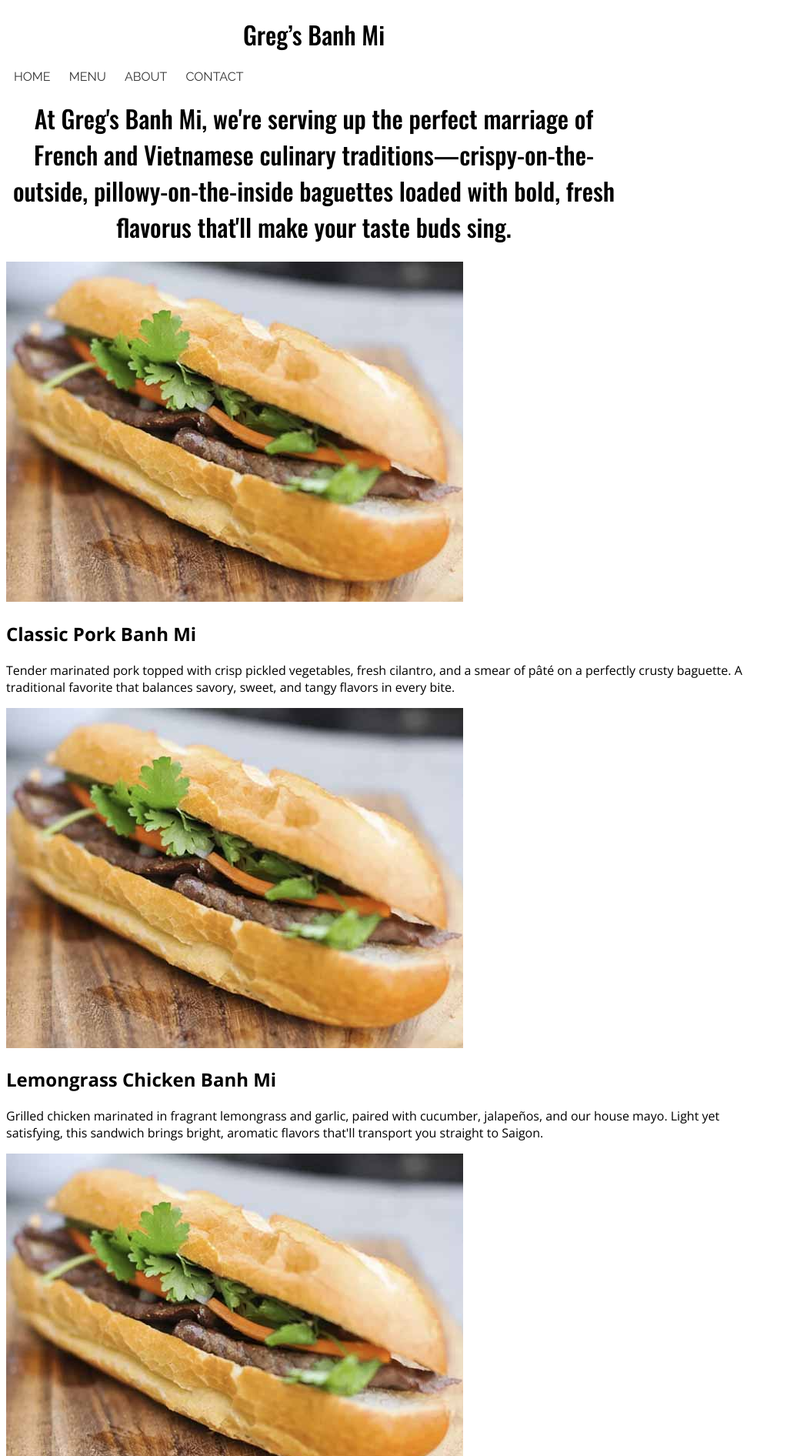
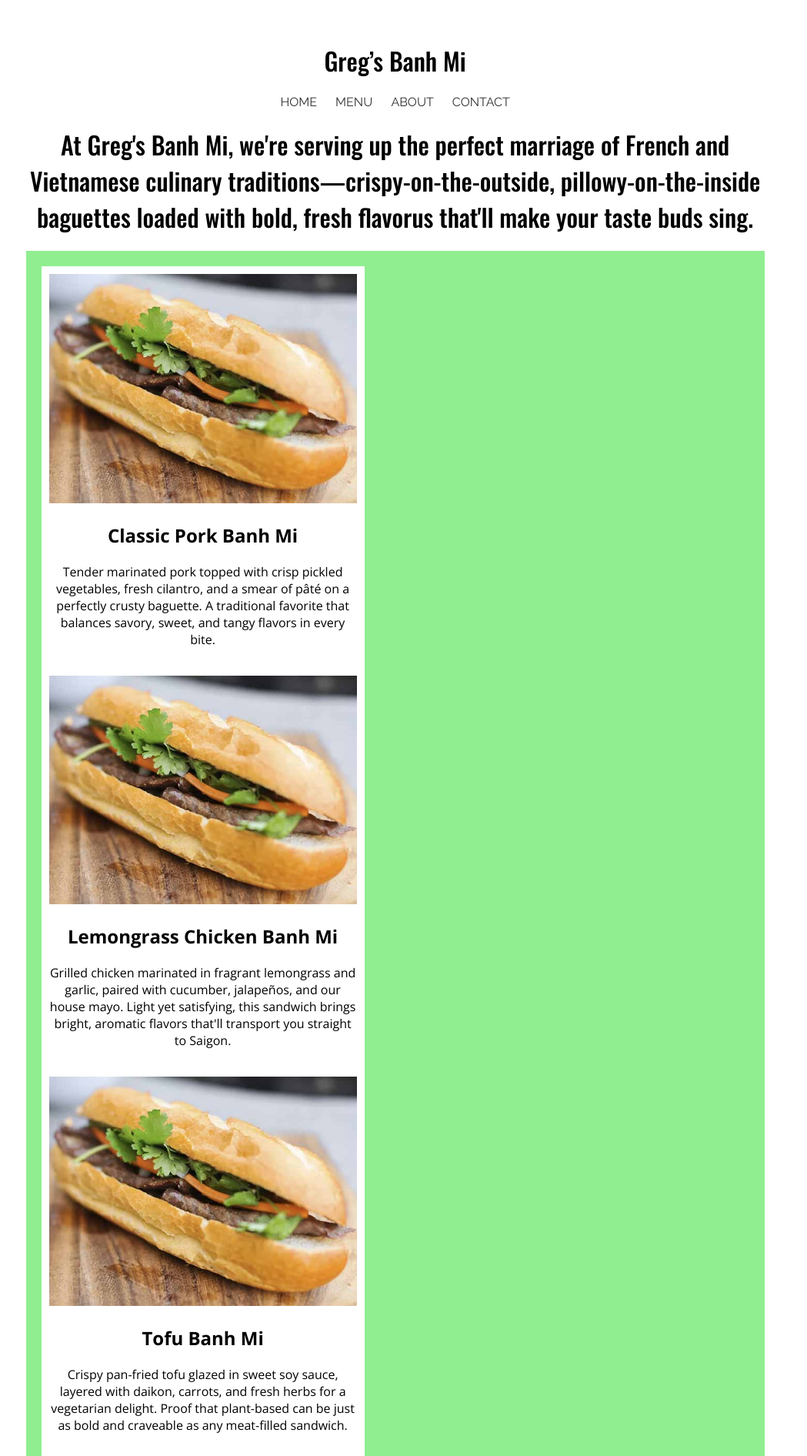
Before and after one commit to Adistew/ajanish_Exercise6, a plain HTML site: page index.html in a window 1280 px wide. Shown: the top 1892 px of the page at 77% size, without its empty margins (0-1049 px from the left). Drawn offline with nearby package versions, Linux system fonts and the light colour scheme.

Commit message:
selected content for grid making.

```diff
--- a/index.html
+++ b/index.html
@@ -1,28 +1,34 @@
 <!DOCTYPE html>
-<html>
+<html lang="EN-US">
 
   <head>
+
+    <meta charset="UTF-8">
 
     <title>Exercise 7: Banh Mi, menus, and layout</title>
     <!-- This is embed code for Google fonts, take a look at  https://fonts.google.com/ for more info, you can just pick fonts and get an embed code which you use here. See how I am controlling them from <style> most of the CSS is just pasted in from Google and I have made tweaks to the weights and added other bits. This is what we will learn next week.-->
 
+
     <link rel="preconnect" href="https://fonts.googleapis.com">
+    <link rel="preconnect" href="https://fonts.gstatic.com" crossorigin>
+    <link href="https://fonts.googleapis.com/css2?family=Open+Sans:ital,wght@0,300..800;1,300..800&family=Oswald:wght@200..700&family=Raleway:ital,wght@0,100..900;1,100..900&display=swap" rel="stylesheet">
 
-  <link rel="preconnect" href="https://fonts.gstatic.com" crossorigin>
-
-  <link href="https://fonts.googleapis.com/css2?family=Open+Sans:ital,wght@0,300..800;1,300..800&family=Oswald:wght@200..700&family=Raleway:ital,wght@0,100..900;1,100..900&display=swap" rel="stylesheet">
 
     <style>
 
+
       body {
+      text-align: center;
       font-family: "Open Sans", sans-serif;
       font-optical-sizing: auto;
       font-weight: 400;
       font-style: normal;
       font-variation-settings: "wdth" 100;
       font-size: 16px;
+        padding: 2%;
       width: 960px;
     }
+
 
       h1 {
       text-align: center;
@@ -30,15 +36,16 @@
       font-optical-sizing: auto;
       font-weight: 500;
       font-style: normal;
-      width: 800px;
+      width: 960px;
     }
+
 
       #site-title {
 
     }
 
       nav {
-      align-content: center;
+        text-align: center;
         font-family: "Raleway", sans-serif;
         font-optical-sizing: auto;
         font-weight: 400;
@@ -67,16 +74,22 @@
         color: #e74c3c;
       }
 
-    div .sandwich {
+      .container {
+        background: lightgreen;
         display: grid;
-      grid-template: 50%, 50%;
+        grid-template-column: 50%, 50%;
+        padding: 20px;
+      }
 
+      .grid-item {
+        background: white;
+        width: 400px;
+        padding: 10px;
       }
+
 
       footer {
       }
-
-
 
     </style>
 
@@ -102,28 +115,28 @@
 
     <h1>At Greg's Banh Mi, we're serving up the perfect marriage of French and Vietnamese culinary traditions—crispy-on-the-outside, pillowy-on-the-inside baguettes loaded with bold, fresh flavorus that'll make your taste buds sing.</h1>
 
-    <div class="sandwich">
+    <div class="container">
 
-      <div>
-        <img src="banh-mi.jpg" alt="an image of a Banh Mi sandwich">
+      <div class="grid-item">
+        <img src="banh-mi.jpg" alt="an image of a Banh Mi sandwich" style="width:400px">
         <h2>Classic Pork Banh Mi</h2>
         <p>Tender marinated pork topped with crisp pickled vegetables, fresh cilantro, and a smear of pâté on a perfectly crusty baguette. A traditional favorite that balances savory, sweet, and tangy flavors in every bite.</p>
       </div>
 
-      <div>
-        <img src="banh-mi.jpg" alt="an image of a Banh Mi sandwich">
+      <div class="grid-item">
+        <img src="banh-mi.jpg" alt="an image of a Banh Mi sandwich" style="width:400px">
         <h2>Lemongrass Chicken Banh Mi</h2>
         <p>Grilled chicken marinated in fragrant lemongrass and garlic, paired with cucumber, jalapeños, and our house mayo. Light yet satisfying, this sandwich brings bright, aromatic flavors that'll transport you straight to Saigon.</p>
       </div>
 
-      <div>
-      <img src="banh-mi.jpg" alt="an image of a Banh Mi sandwich">
+      <div class="grid-item">
+      <img src="banh-mi.jpg" alt="an image of a Banh Mi sandwich" style="width:400px">
       <h2>Tofu Banh Mi</h2>
       <p>Crispy pan-fried tofu glazed in sweet soy sauce, layered with daikon, carrots, and fresh herbs for a vegetarian delight. Proof that plant-based can be just as bold and craveable as any meat-filled sandwich.</p>
       </div>
 
-      <div>
-      <img src="banh-mi.jpg" alt="an image of a Banh Mi sandwich">
+      <div class="grid-item">
+      <img src="banh-mi.jpg" alt="an image of a Banh Mi sandwich" style="width:400px">
       <h2>Five-Spice Beef Banh Mi</h2>
       <p>Thinly sliced beef seared with aromatic five-spice blend and served with pickled vegetables and spicy Sriracha mayo. Rich, warming spices meet cool, crunchy toppings for an unforgettable flavor experience.</p>
       </div>
```
Lines whose indentation alone changed are shown as unchanged.
